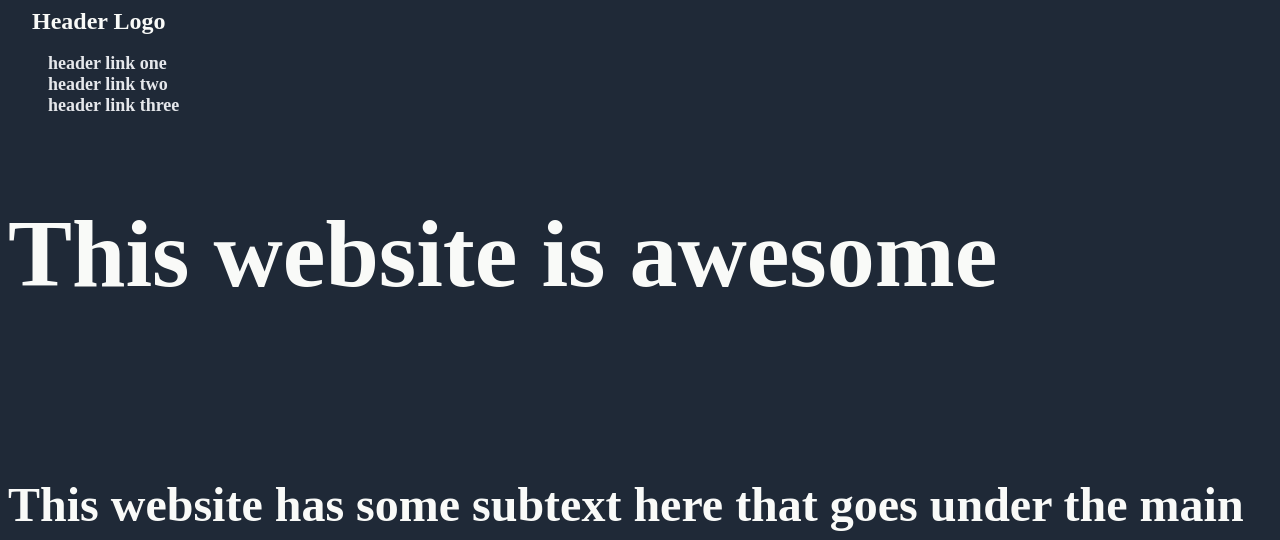
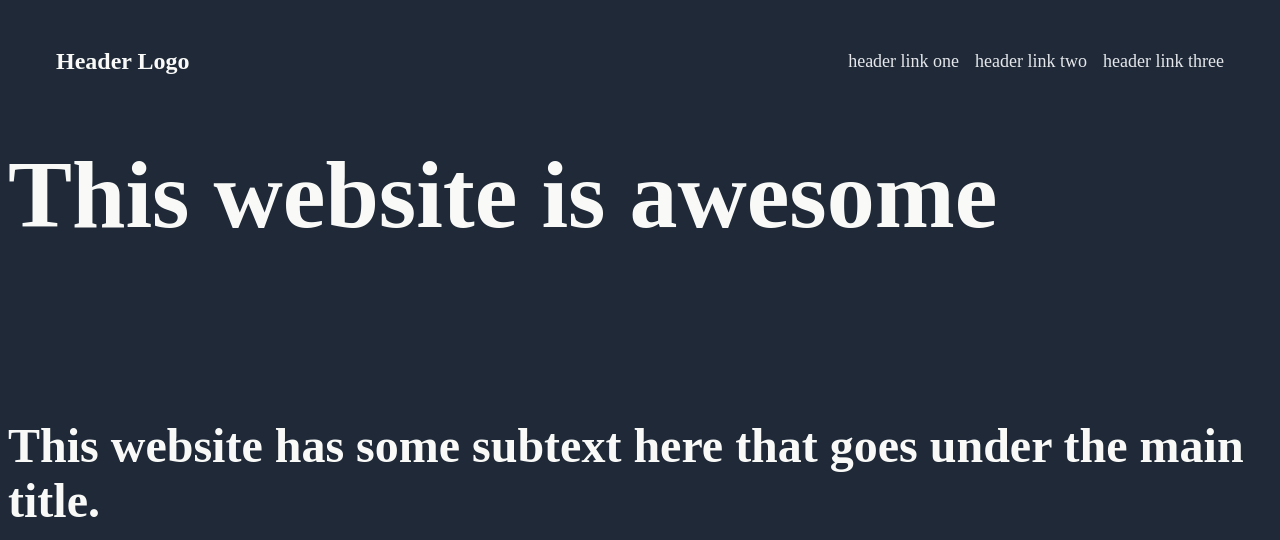
Before and after one commit to JenMcD-star/landing_page, a plain HTML site: page landing_page.html in a window 1280 px wide. Shown: the top 540 px of the page. Drawn offline with Linux system fonts and the light colour scheme.

Commit message:
Header and header links moved into the correct position with correct text formats.

```diff
--- a/ccs-style.css
+++ b/ccs-style.css
@@ -6,24 +6,23 @@ body {
 
 }
 
-.header  {
+.header {
     display: flex;
     font-size: 24px;
     justify-content: space-between;
-    margin-right: 0;
-    margin-top: 0;
-    margin-left: 24px;
+    align-items: center;
+    gap: 16px;
+    margin: 48px;
 }
 
-.header-right {
-    display: flex;
-    align-items: center;
-}
 
 ul {
+    display: flex;
     list-style-type: none;
     font-size: 18px;
+    font-weight: lighter;
     color: #e5e7eb;
-
-
+    margin: 0;
+    padding: 0;
+    gap: 16px;
 }
--- a/landing_page.html
+++ b/landing_page.html
@@ -8,8 +8,8 @@
     <link rel= "stylesheet" href="ccs-style.css">
 </head>
 <body>
-<div class="header"> Header Logo</div>
-<div class="header-right">
+<div class="header">
+    Header Logo
 <ul>
     <li> header link one</li>
     <li>header link two</li>
```
